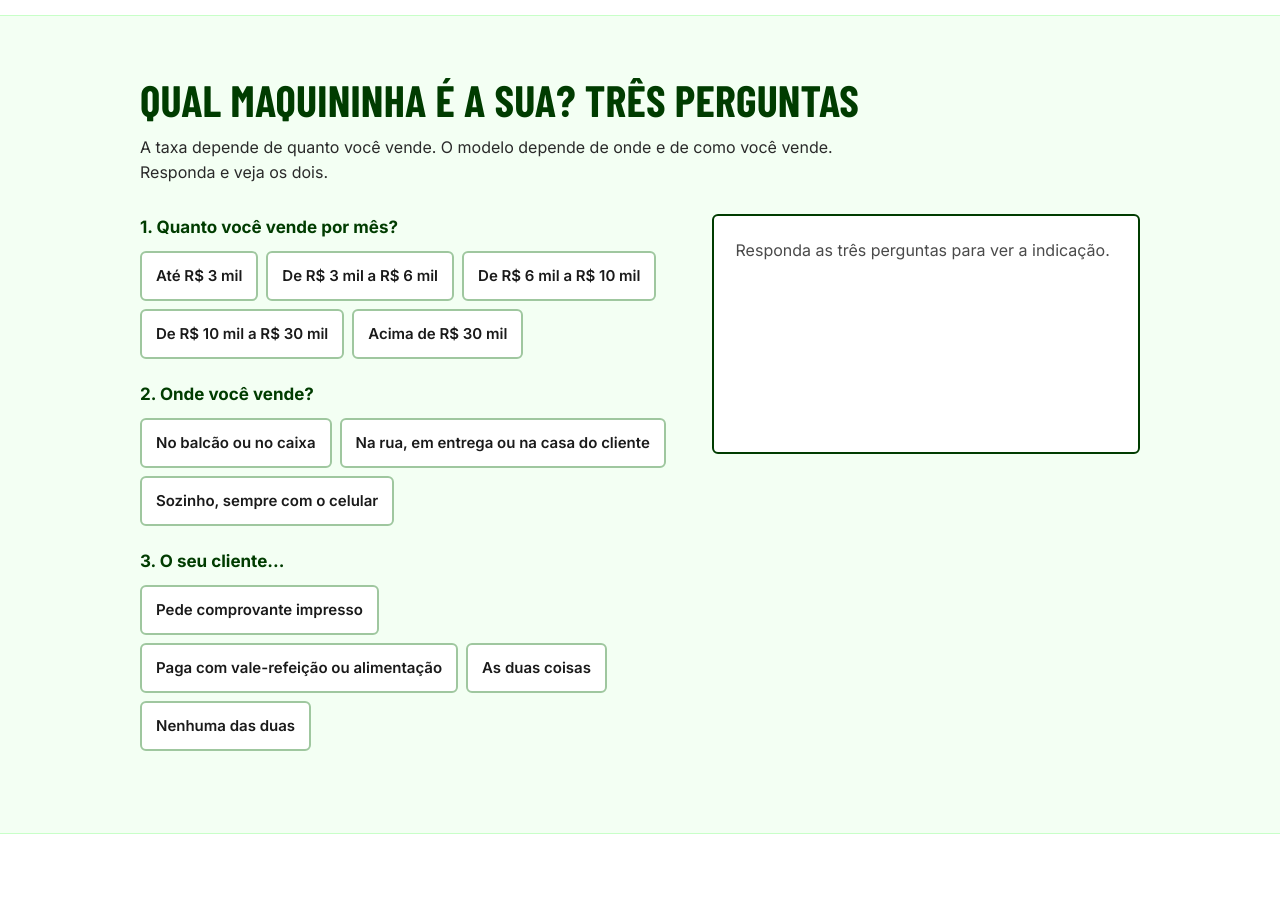
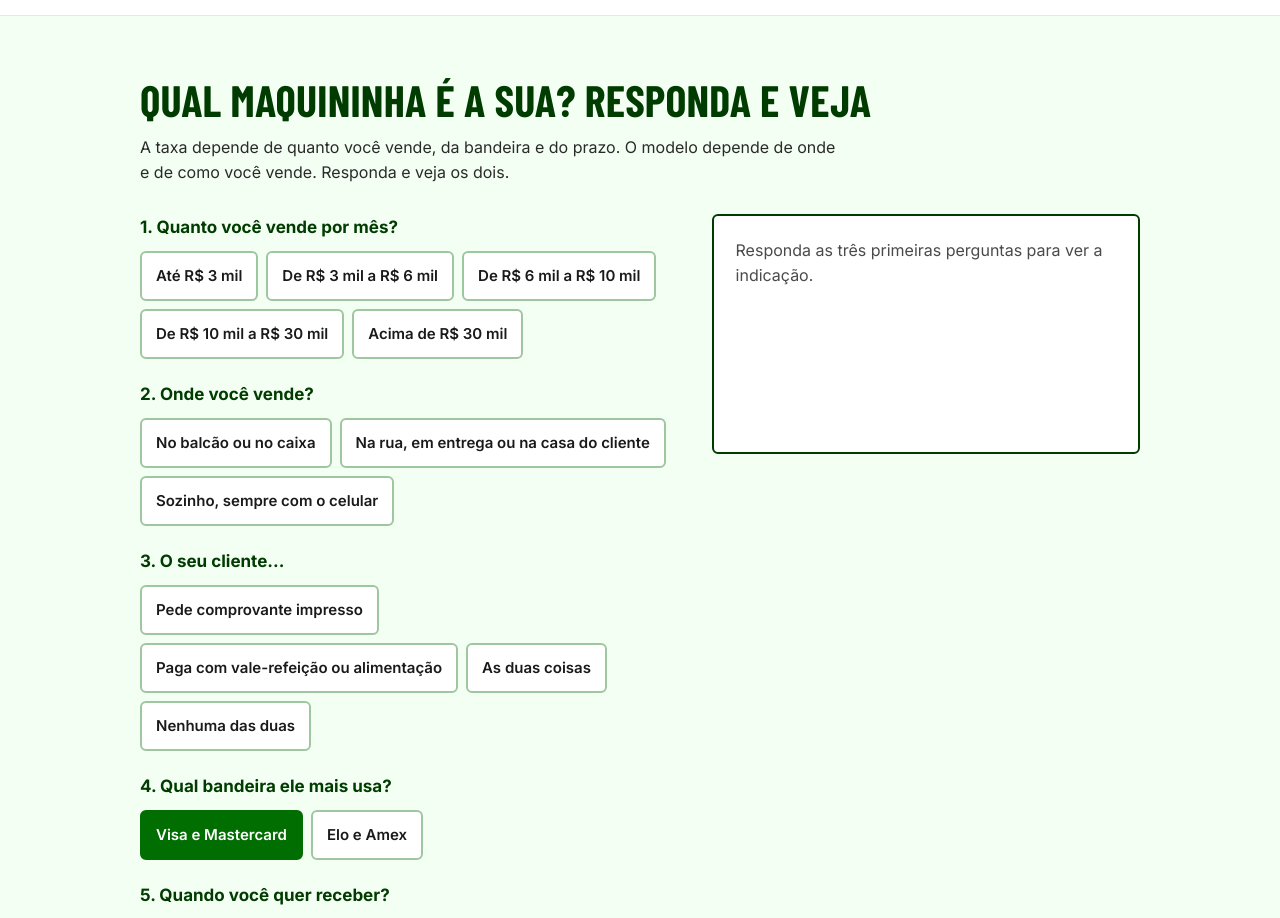
Before and after one commit to parceirotonautorizado/seo-site, a Next.js app: page / in a window 1280 px wide. Shown: the part 2340-3258 px from the top of the page. Built offline with nearby package versions, Linux system fonts and the light colour scheme; a web font is replaced by a local one.

Commit message:
Teste de indicação: escolha de bandeira e de prazo de recebimento
Co-Authored-By: Claude Opus 5.5 <noreply@anthropic.com>

```diff
--- a/app/componentes.css
+++ b/app/componentes.css
@@ -195,7 +195,7 @@
 .s-rc .rc-opcao { font: inherit; font-size: 15px; font-weight: 600; text-align: left; padding: 11px 14px; min-height: 44px; border: 2px solid #9fc79f; border-radius: 6px; background: #fff; color: #1a1a1a; cursor: pointer; }
 .s-rc .rc-opcao:hover { border-color: #006e00; }
 .s-rc .rc-ativa { background: #006e00; border-color: #006e00; color: #fff; }
-.s-rc .rc-resultado { grid-column: 2; grid-row: 1 / span 3; background: #fff; border: 2px solid #003c00; border-radius: 6px; padding: 22px; min-height: 240px; }
+.s-rc .rc-resultado { grid-column: 2; grid-row: 1 / span 5; position: sticky; top: 84px; background: #fff; border: 2px solid #003c00; border-radius: 6px; padding: 22px; min-height: 240px; }
 .s-rc .rc-espera { color: #4a4a4a; margin: 0; }
 .s-rc .rc-rotulo { font-family: var(--font-heading); font-size: 17px; font-weight: 600; text-transform: uppercase; letter-spacing: 0.05em; color: #006e00; margin: 0 0 4px; }
 .s-rc .rc-modelo { font-size: 40px; font-weight: 800; text-transform: uppercase; color: #003c00; margin: 0 0 8px; }
@@ -215,6 +215,6 @@
   .s-rc { padding: 44px 20px; }
   .s-rc .rc-titulo { font-size: 34px; }
   .s-rc .rc-caixa { grid-template-columns: 1fr; }
-  .s-rc .rc-resultado { grid-column: 1; grid-row: auto; min-height: 0; }
+  .s-rc .rc-resultado { grid-column: 1; grid-row: auto; min-height: 0; position: static; }
   .s-rc .rc-opcao { flex: 1 1 100%; }
 }
--- a/app/components/Recomendador.tsx
+++ b/app/components/Recomendador.tsx
@@ -2,13 +2,14 @@
 
 import { useState } from "react"
 
-type Faixa = { id: string; label: string; deb: number; cre1: number; cre12: number }
+type Taxas = { deb: number; cre1: number; cre12: number }
+type Faixa = { id: string; label: string; taxas: Record<"d1" | "d0", Record<"mv" | "oa", Taxas>> }
 type Modelo = { id: string; nome: string; preco: string; parcela: string; link: string; pagina: string }
 
 type Props = {
   faixas: Faixa[]
   modelos: Modelo[]
-  promo: { deb: number; cre1: number }
+  promo: { mv: number; oa: number; oaCre1: number }
   whatsapp: string
   local?: string
 }
@@ -24,6 +25,16 @@ const EXTRA = [
   { id: "vale", label: "Paga com vale-refeição ou alimentação" },
   { id: "ambos", label: "As duas coisas" },
   { id: "nenhum", label: "Nenhuma das duas" },
+]
+
+const BANDEIRA = [
+  { id: "mv", label: "Visa e Mastercard" },
+  { id: "oa", label: "Elo e Amex" },
+]
+
+const PRAZO = [
+  { id: "d1", label: "Em 1 dia útil" },
+  { id: "d0", label: "Na hora" },
 ]
 
 const pct = (v: number) => `${v.toLocaleString("pt-BR", { minimumFractionDigits: 2, maximumFractionDigits: 2 })}%`
@@ -94,17 +105,23 @@ export default function Recomendador({ faixas, modelos, promo, whatsapp, local }
   const [faixa, setFaixa] = useState("")
   const [onde, setOnde] = useState("")
   const [extra, setExtra] = useState("")
+  // bandeira e prazo já vêm com a opção mais comum marcada; mudam só a taxa mostrada, não o modelo
+  const [bandeira, setBandeira] = useState<"mv" | "oa">("mv")
+  const [prazo, setPrazo] = useState<"d1" | "d0">("d1")
 
   const pronto = faixa && onde && extra
   const resultado = pronto ? indicar(faixa, onde, extra) : null
   const modelo = resultado ? modelos.find((m) => m.id === resultado.id) : null
-  const taxas = faixas.find((f) => f.id === faixa)
+  const faixaAtual = faixas.find((f) => f.id === faixa)
+  const taxas = faixaAtual?.taxas[prazo][bandeira]
   const querVale = extra === "vale" || extra === "ambos"
 
   function zap() {
     const linhas = [
       "Olá! Fiz o teste no site e quero comprar uma maquininha Ton.",
-      `Vendo por mês: ${taxas?.label}`,
+      `Vendo por mês: ${faixaAtual?.label}`,
+      `Bandeira mais usada: ${BANDEIRA.find((x) => x.id === bandeira)?.label}`,
+      `Quero receber: ${PRAZO.find((x) => x.id === prazo)?.label}`,
       `Onde vendo: ${ONDE.find((o) => o.id === onde)?.label}`,
       `Meu cliente: ${EXTRA.find((e) => e.id === extra)?.label}`,
       `Modelo indicado: Ton ${modelo?.nome}`,
@@ -140,9 +157,11 @@ export default function Recomendador({ faixas, modelos, promo, whatsapp, local }
       <Grupo titulo="1. Quanto você vende por mês?" opcoes={faixas} valor={faixa} mudar={setFaixa} />
       <Grupo titulo="2. Onde você vende?" opcoes={ONDE} valor={onde} mudar={setOnde} />
       <Grupo titulo="3. O seu cliente..." opcoes={EXTRA} valor={extra} mudar={setExtra} />
+      <Grupo titulo="4. Qual bandeira ele mais usa?" opcoes={BANDEIRA} valor={bandeira} mudar={(v) => setBandeira(v as "mv" | "oa")} />
+      <Grupo titulo="5. Quando você quer receber?" opcoes={PRAZO} valor={prazo} mudar={(v) => setPrazo(v as "d1" | "d0")} />
 
       <div className="rc-resultado" aria-live="polite">
-        {!pronto && <p className="rc-espera">Responda as três perguntas para ver a indicação.</p>}
+        {!pronto && <p className="rc-espera">Responda as três primeiras perguntas para ver a indicação.</p>}
 
         {pronto && modelo && taxas && resultado && (
           <>
@@ -172,8 +191,13 @@ export default function Recomendador({ faixas, modelos, promo, whatsapp, local }
               </div>
             </dl>
             <p className="rc-nota">
-              Taxas da sua faixa em Visa e Mastercard, recebendo em 1 dia útil. Nos primeiros 30 dias ou até R$ 5.000 em
-              vendas, débito e crédito à vista saem por {pct(promo.deb)}. <a href="/taxas-ton">Tabela completa</a>.
+              Taxas da sua faixa em {BANDEIRA.find((x) => x.id === bandeira)?.label}, recebendo{" "}
+              {prazo === "d1" ? "em 1 dia útil" : "na hora"}. Nos primeiros 30 dias ou até R$ 5.000 em vendas, vale a
+              taxa promocional:{" "}
+              {bandeira === "mv"
+                ? `${pct(promo.mv)} no débito e no crédito à vista`
+                : `${pct(promo.oa)} no débito e ${pct(promo.oaCre1)} no crédito à vista`}
+              . <a href="/taxas-ton">Tabela completa</a>.
             </p>
 
             <div className="rc-botoes">
--- a/app/components/RecomendadorSecao.tsx
+++ b/app/components/RecomendadorSecao.tsx
@@ -5,19 +5,25 @@ import Recomendador from "@/app/components/Recomendador"
 
 // Seção "qual maquininha é a minha?". Monta no servidor só os dados de que o teste precisa.
 export default function RecomendadorSecao({ local }: { local?: string }) {
-  const faixas = VM.filter((f) => f.id !== "promo").map((f) => {
-    const p = PLANS[f.id].d1.mv
-    return { id: f.id, label: f.label, deb: p.deb, cre1: p.cre[1], cre12: p.cre[12] }
-  })
+  // taxas[prazo][bandeira] de cada faixa: d1 = 1 dia útil, d0 = na hora; mv = Visa e Mastercard, oa = Elo e Amex
+  const resumo = (p: any) => ({ deb: p.deb, cre1: p.cre[1], cre12: p.cre[12] })
+  const faixas = VM.filter((f) => f.id !== "promo").map((f) => ({
+    id: f.id,
+    label: f.label,
+    taxas: {
+      d1: { mv: resumo(PLANS[f.id].d1.mv), oa: resumo(PLANS[f.id].d1.oa) },
+      d0: { mv: resumo(PLANS[f.id].d0.mv), oa: resumo(PLANS[f.id].d0.oa) },
+    },
+  }))
   const modelos = MODELOS.map((m) => ({ id: m.id, nome: m.nome, preco: m.preco, parcela: m.parcela, link: m.link, pagina: m.pagina }))
-  const promo = { deb: PLANS.promo.d1.mv.deb, cre1: PLANS.promo.d1.mv.cre[1] }
+  const promo = { mv: PLANS.promo.d1.mv.deb, oa: PLANS.promo.d1.oa.deb, oaCre1: PLANS.promo.d1.oa.cre[1] }
 
   return (
     <section id="qual-maquininha" className="s-rc">
       <div className="rc-container">
-        <h2 className="rc-titulo">Qual maquininha é a sua? Três perguntas</h2>
+        <h2 className="rc-titulo">Qual maquininha é a sua? Responda e veja</h2>
         <p className="rc-sub">
-          A taxa depende de quanto você vende. O modelo depende de onde e de como você vende. Responda e veja os dois.
+          A taxa depende de quanto você vende, da bandeira e do prazo. O modelo depende de onde e de como você vende. Responda e veja os dois.
         </p>
         <Recomendador faixas={faixas} modelos={modelos} promo={promo} whatsapp={CONFIG.whatsapp} local={local} />
       </div>
```
